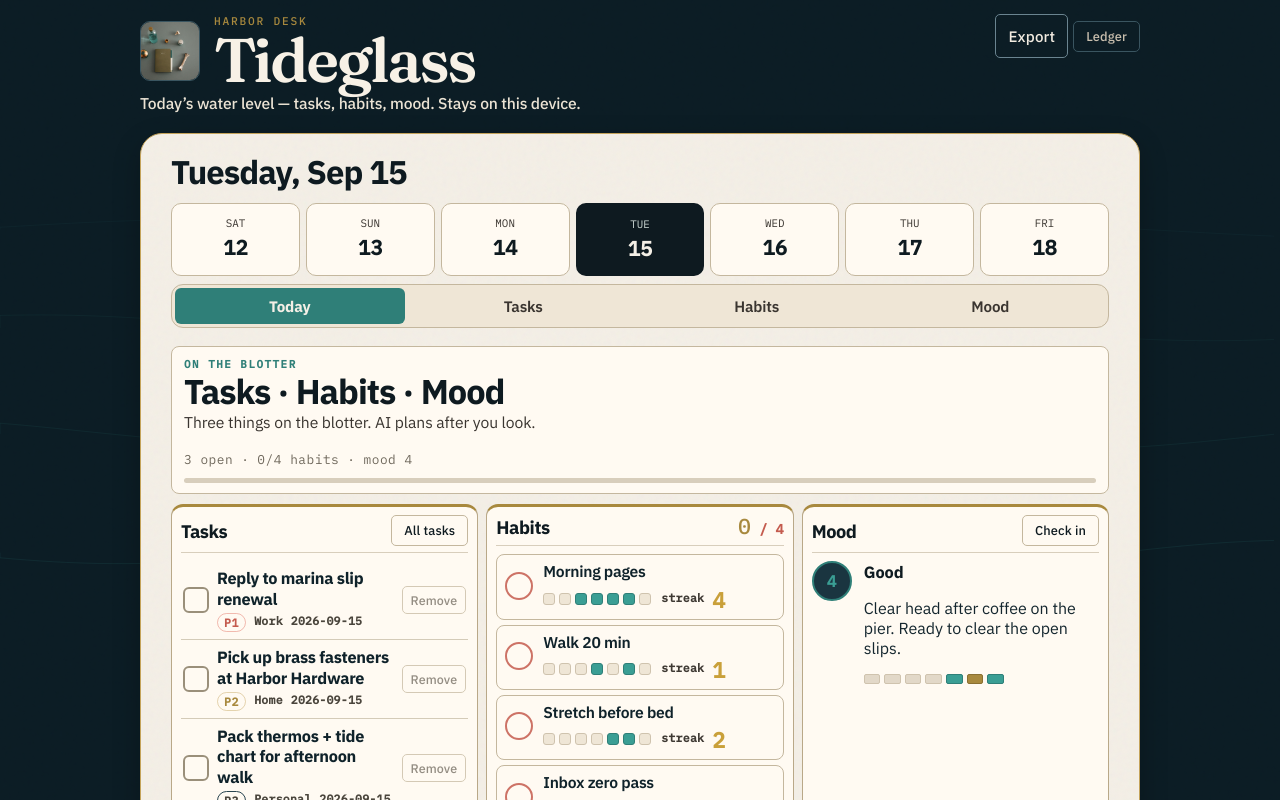
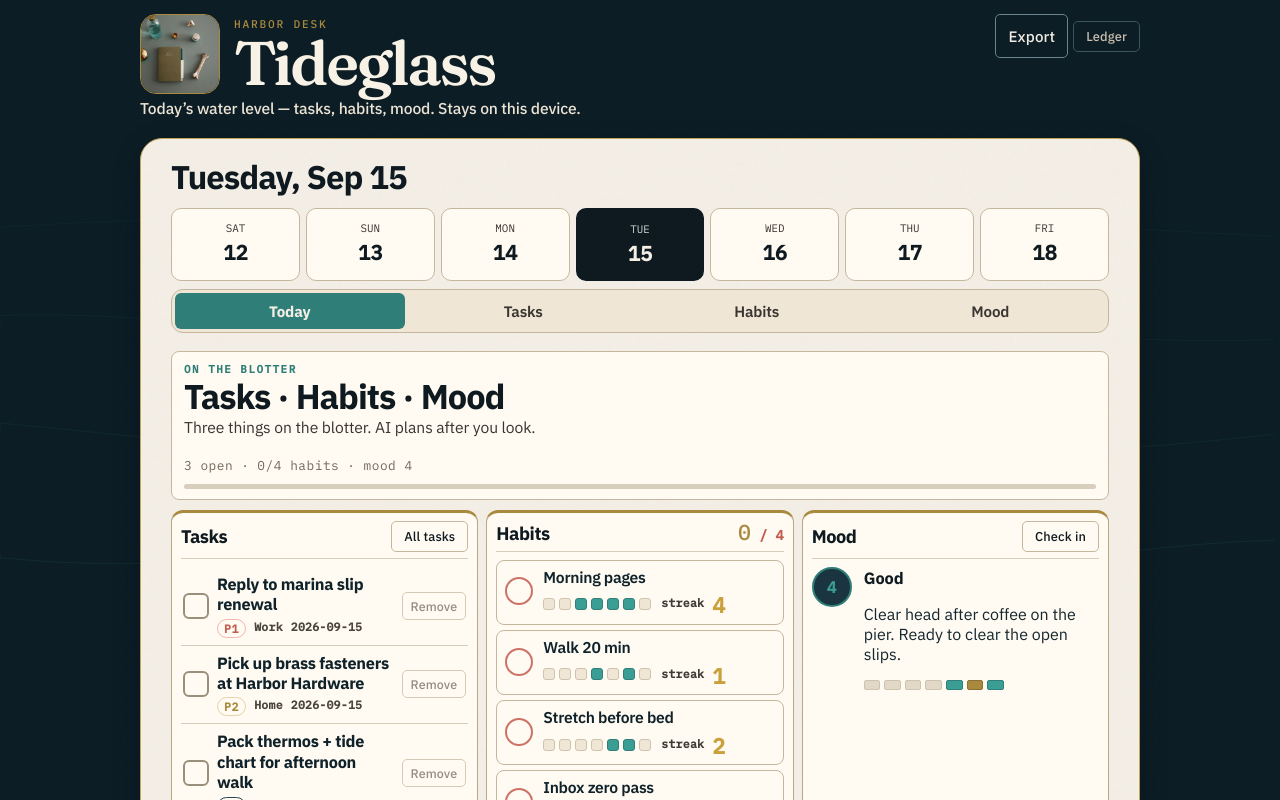
Before and after one commit to Btheriot83/buildgames-lunatask, a React (Vite) app: page / in a window 1280 px wide. Shown: the top 800 px of the page. Built offline with nearby package versions, Linux system fonts and the light colour scheme.

Commit message:
beat14: Imagine mark crop for Harbor Desk bottle chip

```diff
--- a/src/components/ShellChrome.tsx
+++ b/src/components/ShellChrome.tsx
@@ -16,7 +16,7 @@ export function ShellChrome() {
         <div className="brand-mark-row">
           <img
             className="brand-bottle"
-            src="/imagine/empty-tide-desk.jpg"
+            src="/imagine/tideglass-mark.jpg"
             alt=""
             width={72}
             height={72}
--- a/src/index.css
+++ b/src/index.css
@@ -2888,3 +2888,13 @@ button, input, select, textarea {
 .desk-paper .job-card {
   background: #fffaf2 !important;
 }
+
+
+/* ——— beat14: dedicated Imagine mark crop ——— */
+.brand-bottle {
+  width: 80px !important;
+  height: 80px !important;
+  border-radius: 16px !important;
+  object-fit: cover !important;
+  border: 1px solid var(--brass) !important;
+}
```
Also changed, not shown: public/imagine/tideglass-mark.jpg (added), shots-beat/beat14-imagine-mark.png (added).
